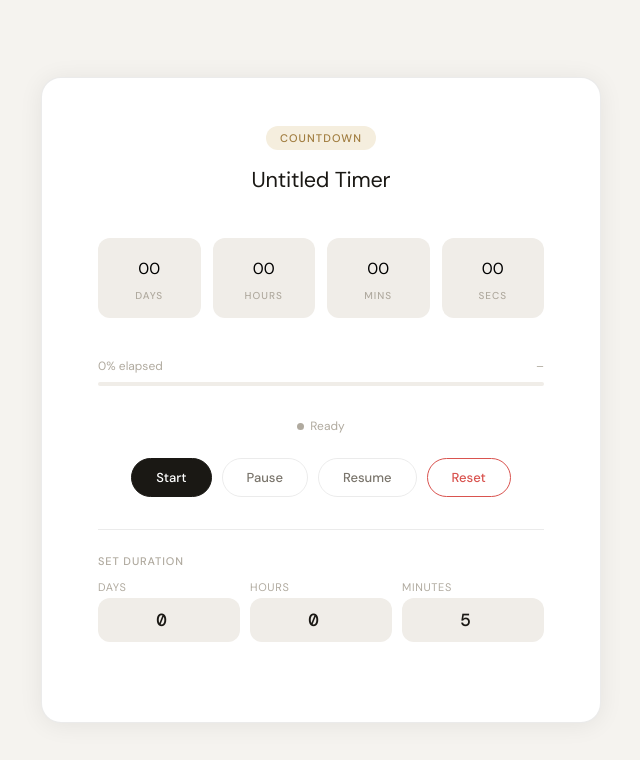
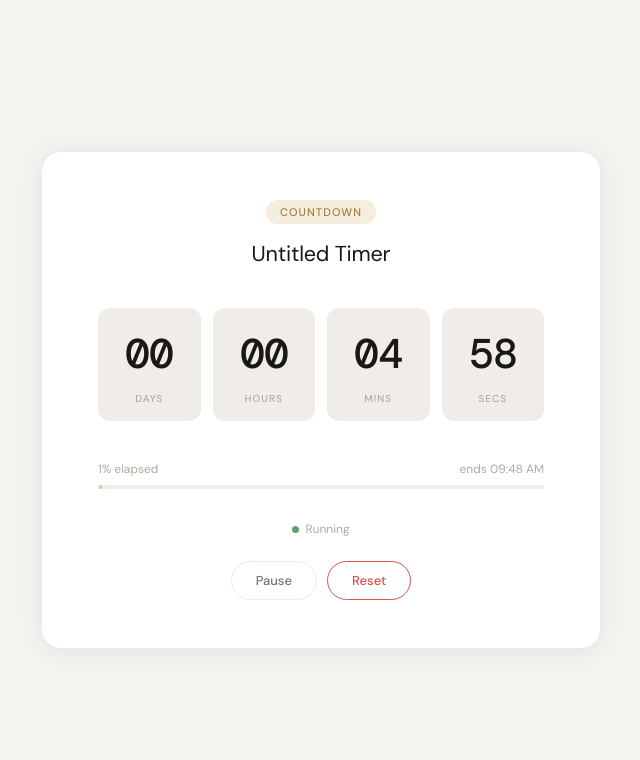
Before and after one commit to Mohamed-Elkiky/countdown-timer, a plain HTML site: page index.html in a window 1280 px wide. Both pictures are taken after a click on the button "Start". Shown: the whole page, without its empty margins (319-959 px from the left). Drawn offline with nearby package versions, Linux system fonts and the light colour scheme.

Commit message:
bugs fixed

```diff
--- a/index.html
+++ b/index.html
@@ -11,27 +11,59 @@
 
   <div class="card">
 
+    <!-- Setup view -->
+    <div id="setupView">
       <div class="card-header">
         <div class="label-pill">Countdown</div>
         <div class="timer-title" id="titleDisplay" title="Click to edit">Untitled Timer</div>
         <input class="title-input" id="titleInput" type="text" maxlength="40" placeholder="Name your timer..." />
       </div>
 
+      <div class="setup-section">
+        <div class="setup-label">Set duration</div>
+        <div class="duration-inputs">
+          <div class="duration-field">
+            <label for="inputDays">Days</label>
+            <input type="number" id="inputDays" min="0" max="999" value="0" />
+          </div>
+          <div class="duration-field">
+            <label for="inputHours">Hours</label>
+            <input type="number" id="inputHours" min="0" max="23" value="0" />
+          </div>
+          <div class="duration-field">
+            <label for="inputMinutes">Minutes</label>
+            <input type="number" id="inputMinutes" min="0" max="59" value="5" />
+          </div>
+        </div>
+      </div>
+
+      <div class="controls">
+        <button class="btn btn-primary" id="startBtn">Start</button>
+      </div>
+    </div>
+
+    <!-- Timer view -->
+    <div id="timerView" class="hidden">
+      <div class="card-header">
+        <div class="label-pill">Countdown</div>
+        <div class="timer-name" id="timerName">Untitled Timer</div>
+      </div>
+
       <div class="countdown-grid">
-      <div class="unit-block" id="block-d">
-        <span class="unit-number" id="days">00</span>
+        <div class="unit-block">
+          <div class="digit-roller" id="days"><div class="digit-inner">00</div></div>
           <span class="unit-label">Days</span>
         </div>
-      <div class="unit-block" id="block-h">
-        <span class="unit-number" id="hours">00</span>
+        <div class="unit-block">
+          <div class="digit-roller" id="hours"><div class="digit-inner">00</div></div>
           <span class="unit-label">Hours</span>
         </div>
-      <div class="unit-block" id="block-m">
-        <span class="unit-number" id="minutes">00</span>
+        <div class="unit-block">
+          <div class="digit-roller" id="minutes"><div class="digit-inner">00</div></div>
           <span class="unit-label">Mins</span>
         </div>
-      <div class="unit-block" id="block-s">
-        <span class="unit-number" id="seconds">00</span>
+        <div class="unit-block">
+          <div class="digit-roller" id="seconds"><div class="digit-inner">00</div></div>
           <span class="unit-label">Secs</span>
         </div>
       </div>
@@ -54,27 +86,9 @@
       <div class="done-msg" id="doneMsg">&#10003; Time's up!</div>
 
       <div class="controls">
-      <button class="btn btn-primary" id="startBtn">Start</button>
         <button class="btn" id="pauseBtn">Pause</button>
         <button class="btn" id="resumeBtn">Resume</button>
         <button class="btn btn-danger" id="resetBtn">Reset</button>
-    </div>
-
-    <div class="setup-section">
-      <div class="setup-label">Set duration</div>
-      <div class="duration-inputs">
-        <div class="duration-field">
-          <label for="inputDays">Days</label>
-          <input type="number" id="inputDays" min="0" max="999" value="0" />
-        </div>
-        <div class="duration-field">
-          <label for="inputHours">Hours</label>
-          <input type="number" id="inputHours" min="0" max="23" value="0" />
-        </div>
-        <div class="duration-field">
-          <label for="inputMinutes">Minutes</label>
-          <input type="number" id="inputMinutes" min="0" max="59" value="5" />
-        </div>
       </div>
     </div>
 
--- a/script.js
+++ b/script.js
@@ -60,15 +60,20 @@ function startTimer() {
 
   totalSeconds = dur;
   remaining    = dur;
-  prevValues   = { days: null, hours: null, minutes: null, seconds: null };
+
+  // pre-fill prevValues with starting values so nothing rolls on first render
+  const d = Math.floor(remaining / 86400);
+  const h = Math.floor((remaining % 86400) / 3600);
+  const m = Math.floor((remaining % 3600) / 60);
+  const s = remaining % 60;
+  prevValues = { days: d, hours: h, minutes: m, seconds: s };
 
   timerName.textContent = titleDisplay.textContent;
-
   setupView.classList.add('hidden');
   timerView.classList.remove('hidden');
 
   doneMsg.style.display = 'none';
-  updateDisplay(remaining);
+  renderDisplay(remaining);
   setStatus('running');
   setButtonState('running');
 
@@ -120,53 +125,68 @@ function resetTimer() {
   progressTime.textContent  = '–';
 }
 
-// ── Roller animation ──
+// ── Helpers ──
 function pad(n) { return String(n).padStart(2, '0'); }
 
+function decompose(secs) {
+  return {
+    days:    Math.floor(secs / 86400),
+    hours:   Math.floor((secs % 86400) / 3600),
+    minutes: Math.floor((secs % 3600) / 60),
+    seconds: secs % 60,
+  };
+}
+
+// ── Initial render (no animation) ──
+function renderDisplay(secs) {
+  const cur = decompose(secs);
+  for (const key of ['days', 'hours', 'minutes', 'seconds']) {
+    const roller = document.getElementById(key);
+    roller.innerHTML = `<div class="digit-inner">${pad(cur[key])}</div>`;
+  }
+  updateProgress(secs);
+}
+
+// ── Tick render (with animation, only changed digits) ──
+function updateDisplay(secs) {
+  const cur = decompose(secs);
+
+  for (const key of ['days', 'hours', 'minutes', 'seconds']) {
+    if (prevValues[key] === cur[key]) continue;
+    rollDigit(key, cur[key]);
+    prevValues[key] = cur[key];
+  }
+
+  updateProgress(secs);
+}
+
+// ── Roller animation ──
 function rollDigit(id, newValue) {
-  const roller   = document.getElementById(id);
-  const oldInner = roller.querySelector('.digit-inner');
-  const newVal   = pad(newValue);
+  const roller = document.getElementById(id);
+  const newVal = pad(newValue);
 
-  // animate old digit out downward
-  oldInner.classList.add('roll-out');
+  // wipe and animate in fresh — no dual-element race condition
+  roller.innerHTML = '';
 
-  // create new digit entering from top
   const newInner = document.createElement('div');
   newInner.classList.add('digit-inner', 'roll-in');
   newInner.textContent = newVal;
+  roller.appendChild(newInner);
 
-  oldInner.addEventListener('animationend', () => {
-    roller.innerHTML = '';
-    roller.appendChild(newInner);
+  newInner.addEventListener('animationend', () => {
+    newInner.classList.remove('roll-in');
   }, { once: true });
-
-  roller.appendChild(newInner);
 }
 
-function updateDisplay(secs) {
-  const d = Math.floor(secs / 86400);
-  const h = Math.floor((secs % 86400) / 3600);
-  const m = Math.floor((secs % 3600) / 60);
-  const s = secs % 60;
-
-  const cur = { days: d, hours: h, minutes: m, seconds: s };
-
-  for (const key of ['days', 'hours', 'minutes', 'seconds']) {
-    if (prevValues[key] !== cur[key]) {
-      rollDigit(key, cur[key]);
-      prevValues[key] = cur[key];
-    }
-  }
-
+// ── Progress bar ──
+function updateProgress(secs) {
   const pct = totalSeconds > 0
     ? Math.round(((totalSeconds - secs) / totalSeconds) * 100)
     : 0;
 
   progressFill.style.width  = pct + '%';
   progressLabel.textContent = pct + '% elapsed';
-
-  progressTime.textContent = secs > 0
+  progressTime.textContent  = secs > 0
     ? 'ends ' + new Date(Date.now() + secs * 1000).toLocaleTimeString([], { hour: '2-digit', minute: '2-digit' })
     : '–';
 }
```
Lines whose indentation alone changed are shown as unchanged.
